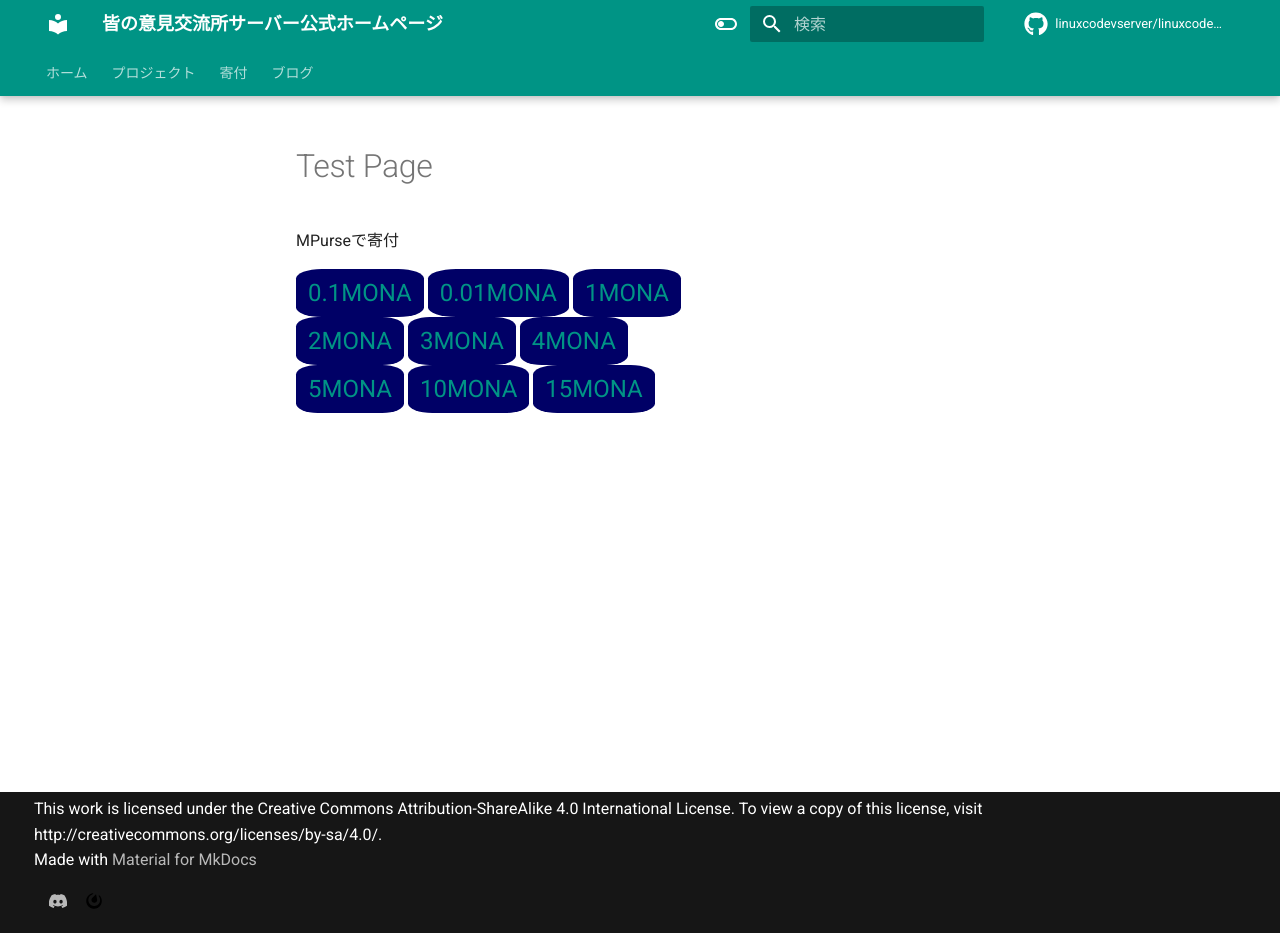
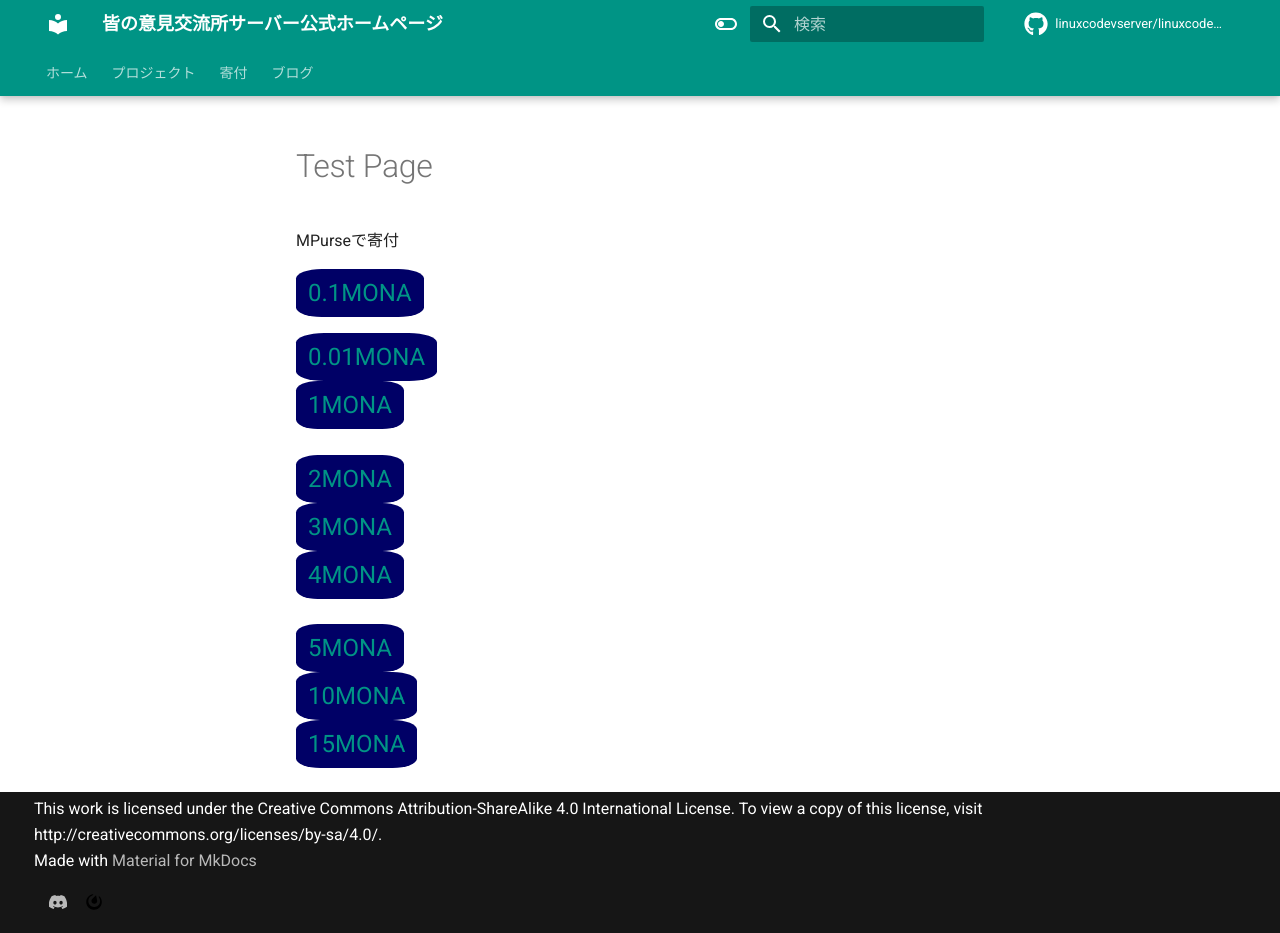
Before and after one commit to linuxcodevserver/linuxcodevserver.github.io, an MkDocs documentation site: the page built from docs/donate-mpurse-test.md, in a window 1280 px wide and 933 px high. Built offline with MkDocs 1.6.1 and Material for MkDocs 9.7.7, drawn with Linux system fonts in a browser that asks for light colours; comment, search, counter and statistics services are not loaded.

Commit message:
[add] 余白追加

```diff
--- a/docs/donate-mpurse-test.md
+++ b/docs/donate-mpurse-test.md
@@ -18,12 +18,12 @@ MPurseで寄付
 .button:hover {
 }
 </style>
-<a class="button" href="https://linuxcodevserver.github.io/javascript/mp-donatemona/hmp-donatemona0.1.html">0.1MONA</a>
-<a class="button" href="https://linuxcodevserver.github.io/javascript/mp-donatemona/hmp-donatemona0.01.html">0.01MONA</a>
-<a class="button" href="https://linuxcodevserver.github.io/javascript/mp-donatemona/hmp-donatemona01.html">1MONA</a><br>
-<a class="button" href="https://linuxcodevserver.github.io/javascript/mp-donatemona/hmp-donatemona02.html">2MONA</a>
-<a class="button" href="https://linuxcodevserver.github.io/javascript/mp-donatemona/hmp-donatemona03.html">3MONA</a>
-<a class="button" href="https://linuxcodevserver.github.io/javascript/mp-donatemona/hmp-donatemona04.html">4MONA</a><br>
-<a class="button" href="https://linuxcodevserver.github.io/javascript/mp-donatemona/hmp-donatemona05.html">5MONA</a>
-<a class="button" href="https://linuxcodevserver.github.io/javascript/mp-donatemona/hmp-donatemona10.html">10MONA</a>
-<a class="button" href="https://linuxcodevserver.github.io/javascript/mp-donatemona/hmp-donatemona15.html">15MONA</a>
+<a class="button" href="https://linuxcodevserver.github.io/javascript/mp-donatemona/hmp-donatemona0.1.html">0.1MONA</a><div></div>
+<a class="button" href="https://linuxcodevserver.github.io/javascript/mp-donatemona/hmp-donatemona0.01.html">0.01MONA</a><div></div>
+<a class="button" href="https://linuxcodevserver.github.io/javascript/mp-donatemona/hmp-donatemona01.html">1MONA</a><br><br>
+<a class="button" href="https://linuxcodevserver.github.io/javascript/mp-donatemona/hmp-donatemona02.html">2MONA</a><div></div>
+<a class="button" href="https://linuxcodevserver.github.io/javascript/mp-donatemona/hmp-donatemona03.html">3MONA</a><div></div>
+<a class="button" href="https://linuxcodevserver.github.io/javascript/mp-donatemona/hmp-donatemona04.html">4MONA</a><br><br>
+<a class="button" href="https://linuxcodevserver.github.io/javascript/mp-donatemona/hmp-donatemona05.html">5MONA</a><div></div>
+<a class="button" href="https://linuxcodevserver.github.io/javascript/mp-donatemona/hmp-donatemona10.html">10MONA</a><div></div>
+<a class="button" href="https://linuxcodevserver.github.io/javascript/mp-donatemona/hmp-donatemona15.html">15MONA</a><div></div>
```
